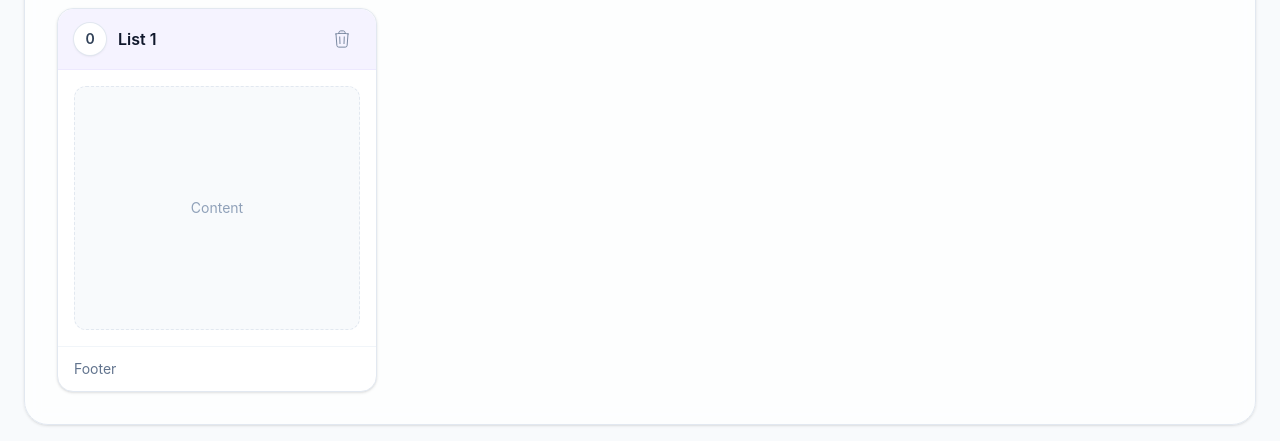
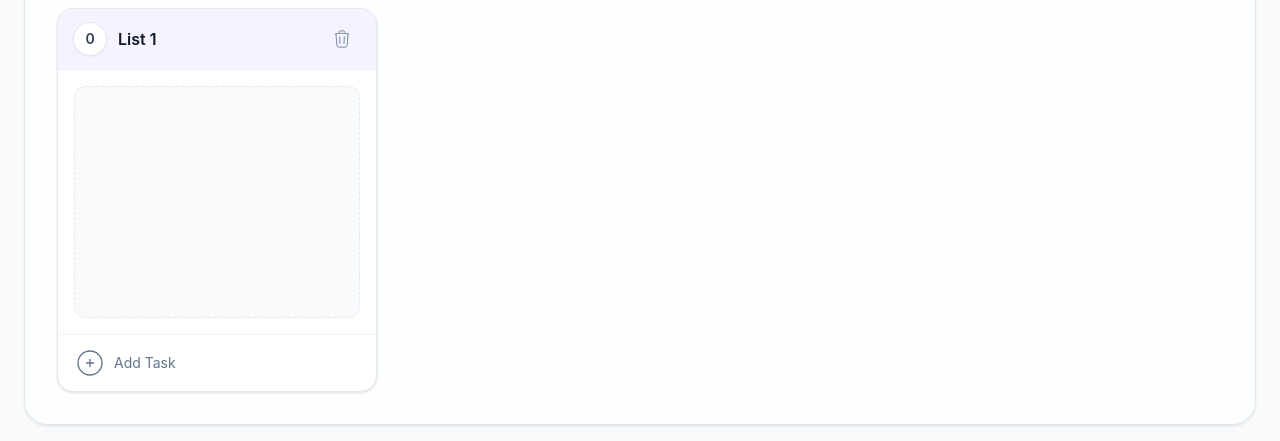
Before and after one commit to OtonielG/task-manager-dnd, a React (Vite) app: page / in a window 1280 px wide. Both pictures are taken after typing "Sample" into the empty fields and a click on the button "Add New List". Shown: the part 262-703 px from the top of the page. Built offline with nearby package versions, Linux system fonts and the light colour scheme.

Commit message:
feat: add TaskCard component with delete action

```diff
--- /dev/null
+++ b/src/components/TaskCard.tsx
@@ -0,0 +1,30 @@
+import type { Id, Task } from "../types";
+import DeleteIcon from "../assets/deleteIcon.svg?react";
+import { useState } from "react";
+
+interface Props {
+  task: Task;
+  deleteTask: (id: Id) => void;
+}
+
+export default function TaskCard({ task, deleteTask }: Props) {
+  const [mouseIsOver, setMouseIsOver] = useState(false);
+
+  return (
+    <li
+      onMouseEnter={() => setMouseIsOver(true)}
+      onMouseLeave={() => setMouseIsOver(false)}
+      className="flex justify-between items-center shrink-0 w-full h-14 px-4 bg-white rounded-md hover:border-2 hover:border-violet-400"
+    >
+      <span className="text-slate-500">{task.content}</span>
+      {mouseIsOver && (
+        <button
+          onClick={() => deleteTask(task.id)}
+          className="hover:bg-violet-100 size-8 flex justify-center items-center rounded-full cursor-pointer opacity-50 hover:opacity-100"
+        >
+          <DeleteIcon className="size-5" />
+        </button>
+      )}
+    </li>
+  );
+}
--- a/src/components/TaskContainer.tsx
+++ b/src/components/TaskContainer.tsx
@@ -1,8 +1,10 @@
-import type { Column, Id } from "../types";
+import type { Column, Id, Task } from "../types";
 import DeleteIcon from "../assets/deleteIcon.svg?react";
+import PlusIcon from "../assets/plusIcon.svg?react";
 import { useSortable } from "@dnd-kit/sortable";
 import { CSS } from "@dnd-kit/utilities";
 import { useState } from "react";
+import TaskCard from "./TaskCard";
 
 interface Props {
   column: Column;
@@ -16,6 +18,7 @@ export default function TaskContainer({
   updateColumn,
 }: Props) {
   const [editTitle, setEditTitle] = useState(false);
+  const [tasks, setTasks] = useState<Task[]>([]);
 
   const {
     setNodeRef,
@@ -46,6 +49,26 @@ export default function TaskContainer({
         className="flex h-96 max-h-96 w-80 flex-col rounded-2xl border-2 border-violet-400 bg-white shadow-sm"
       ></article>
     );
+  }
+
+  function createTask() {
+    const NewTask: Task = {
+      id: crypto.randomUUID(),
+      content: `Task ${tasks.length + 1}`,
+    };
+
+    setTasks((prev) => {
+      return [...prev, NewTask];
+    });
+
+    console.log(tasks);
+  }
+
+  function deleteTask(id: Id) {
+    setTasks((prev) => {
+      const filteredTasks = prev.filter((task) => task.id !== id);
+      return filteredTasks;
+    });
   }
 
   return (
@@ -103,7 +126,7 @@ export default function TaskContainer({
           type="button"
           onClick={() => deleteColumn(column.id)}
           aria-label={`Delete ${column.title}`}
-          className="flex size-9 items-center justify-center rounded-full text-slate-500 transition-colors hover:bg-violet-100 hover:text-slate-700 focus-visible:outline-none focus-visible:ring-2 focus-visible:ring-violet-400 focus-visible:ring-offset-2 cursor-pointer"
+          className="flex size-9 items-center justify-center rounded-full text-slate-500 transition-colors hover:bg-violet-300 hover:text-slate-700 focus-visible:outline-none focus-visible:ring-2 focus-visible:ring-violet-400 focus-visible:ring-offset-2 cursor-pointer"
         >
           <DeleteIcon className="size-5" aria-hidden="true" />
         </button>
@@ -111,15 +134,23 @@ export default function TaskContainer({
 
       <section
         aria-label={`Tasks in ${column.title}`}
-        className="flex flex-1 px-4 py-4"
+        className="flex flex-1 min-h-0 px-4 py-4"
       >
-        <div className="flex w-full items-center justify-center rounded-xl border border-dashed border-slate-200 bg-slate-50 text-sm text-slate-400">
-          Content
-        </div>
+        <ul className="flex w-full flex-1 min-h-0 flex-col gap-2 overflow-y-auto overflow-x-hidden rounded-xl border border-dashed border-slate-200 bg-slate-50 p-1 text-sm">
+          {tasks.map((task) => (
+            <TaskCard key={task.id} task={task} deleteTask={deleteTask} />
+          ))}
+        </ul>
       </section>
 
       <footer className="border-t border-slate-100 px-4 py-3 text-sm text-slate-500">
-        Footer
+        <button
+          onClick={createTask}
+          className="h-full flex items-center gap-2 hover:text-violet-600 cursor-pointer"
+        >
+          <PlusIcon className="size-8" />
+          <span>Add Task</span>
+        </button>
       </footer>
     </article>
   );
--- a/src/types.ts
+++ b/src/types.ts
@@ -4,3 +4,8 @@ export interface Column {
   id: Id;
   title: string;
 }
+
+export interface Task {
+  id: Id;
+  content: string;
+}
```
